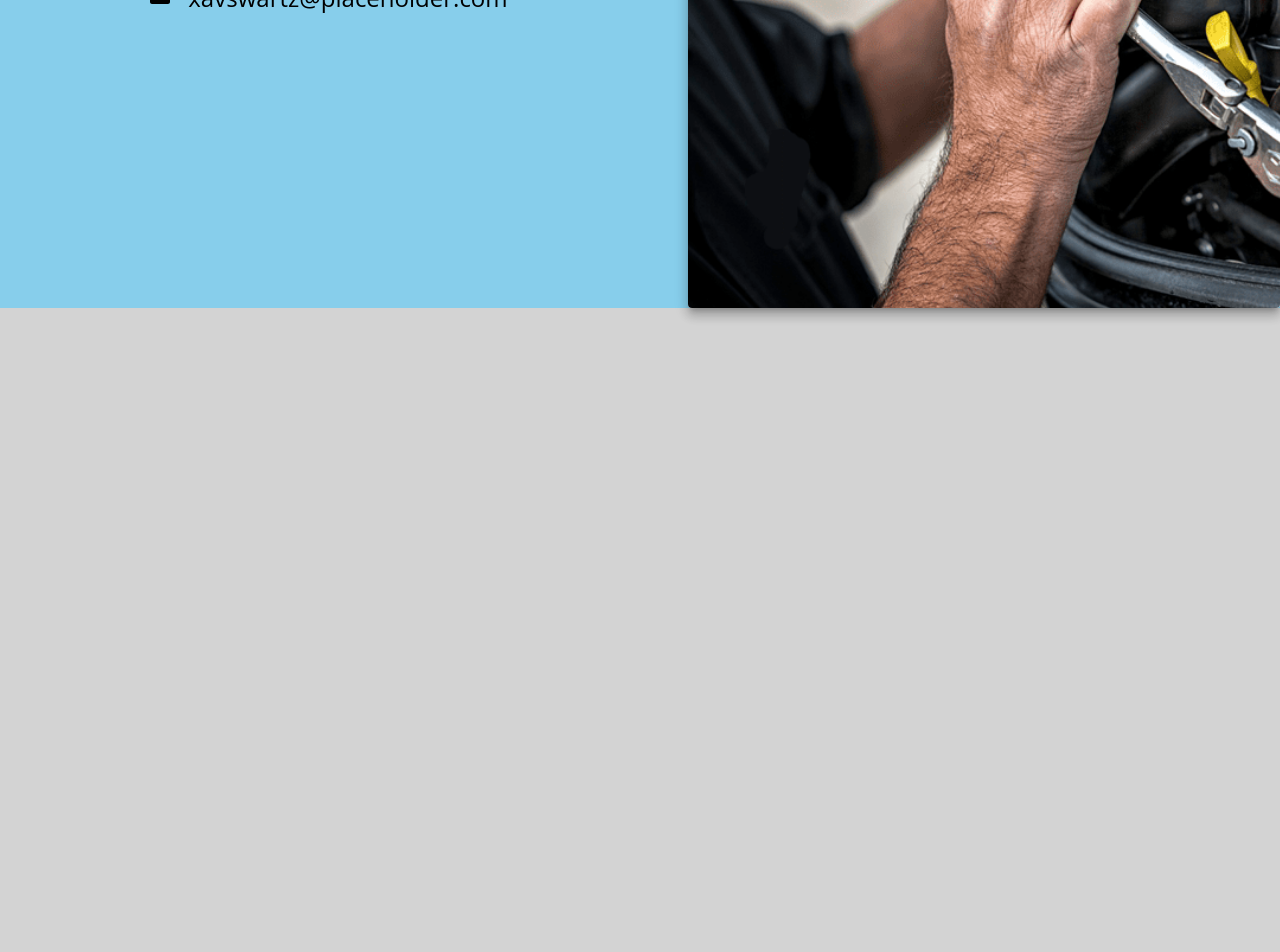
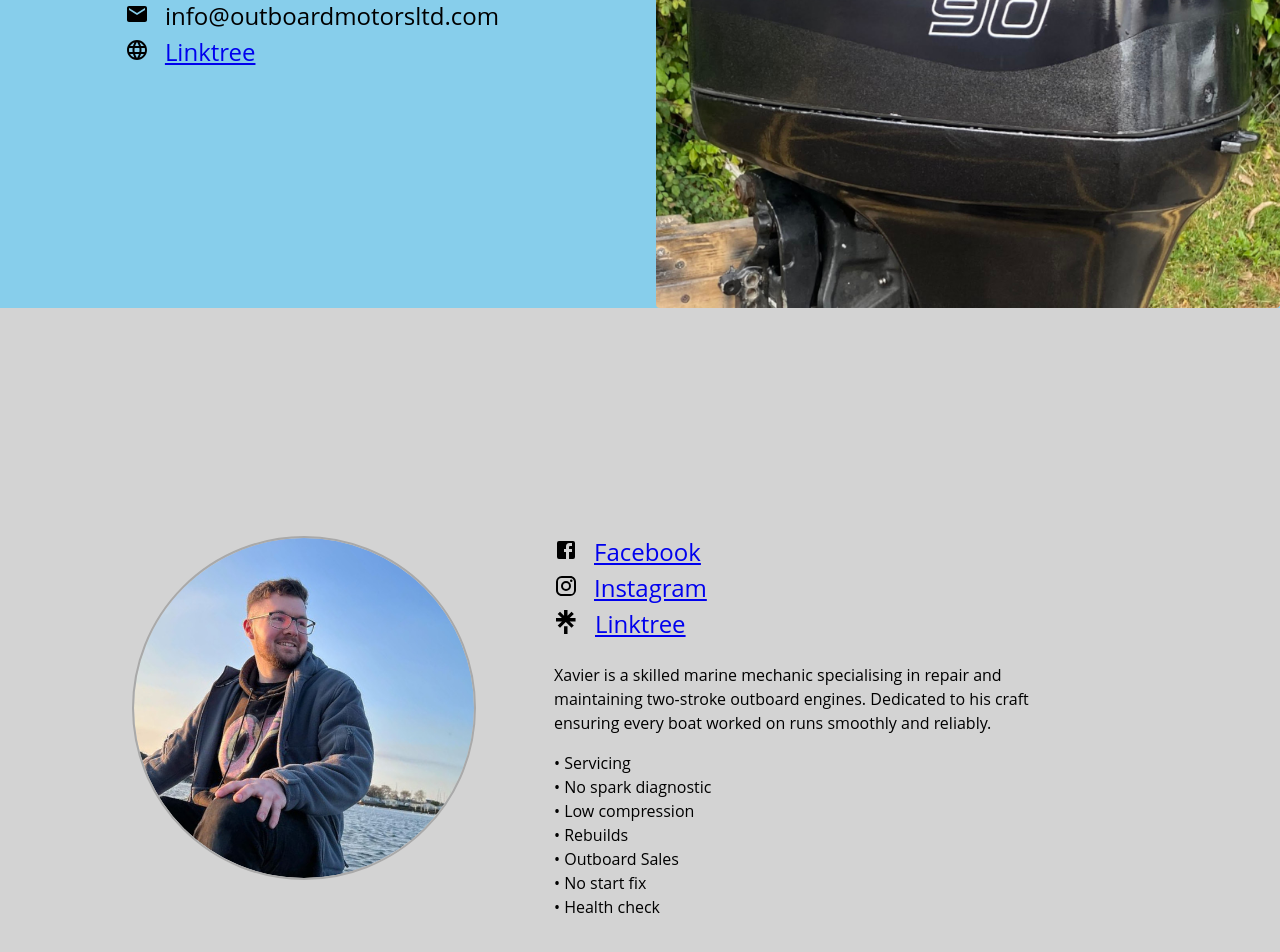
Before and after one commit to JavaRip/OutboardMotorsLtd, a React (Vite) app: page / in a window 1280 px wide. Shown: the part 492-1444 px from the top of the page. Built offline with nearby package versions, Linux system fonts and the light colour scheme.

Commit message:
second page

```diff
--- a/App.jsx
+++ b/App.jsx
@@ -1,9 +1,12 @@
 import { ThemeProvider } from '@emotion/react';
-import { Button, MobileStepper, Paper, Typography, Stack, Card, Box } from '@mui/material';
+import { Typography, Stack, Card, Box } from '@mui/material';
 import { createTheme } from '@mui/material/styles';
 import LocalPhoneIcon from '@mui/icons-material/LocalPhone';
 import EmailIcon from '@mui/icons-material/Email';
 import StarRateIcon from '@mui/icons-material/StarRate';
+import LanguageIcon from '@mui/icons-material/Language';
+import FacebookIcon from '@mui/icons-material/Facebook';
+import InstagramIcon from '@mui/icons-material/Instagram';
 import { useState, useEffect, useRef } from 'react';
 import { Star } from '@mui/icons-material';
 
@@ -28,20 +31,10 @@ const theme = createTheme({
             fontWeight: 400,
         }
     }
+
 })
 
 export default function App() {
-    const [activeStep, setActiveStep] = useState(0);
-    const intervalRef = useRef(null); // Using useRef to store the interval ID
-
-    // Clears the interval
-    const clearAutoScroll = () => {
-        if (intervalRef.current) {
-            clearInterval(intervalRef.current);
-            intervalRef.current = null;
-        }
-    };
-
     return (
         <ThemeProvider theme={theme}>
             <Box sx={{ background: 'skyblue', height: '100dvh', width: '100dvw' }}>
@@ -59,10 +52,10 @@ export default function App() {
                                 md: 'row',
                             }
                         }}
-
                     >
                         <Stack
-                            margin={4}
+                            mt={4}
+                            mb={2}
                             alignContent='center'
                             sx={{
                                 width: {
@@ -81,11 +74,10 @@ export default function App() {
                                         width: '100%',
                                         maxWidth: '40rem',
                                         p: 2,
-                                        width: '100%',
                                     }}
                                 >
-                                    <Typography variant='h5' mt={1} textAlign='center'>
-                                        Top rated outboard motor dealer
+                                    <Typography variant='h5' mb={1} mt={1} textAlign='center'>
+                                        Top rated outboard motor deals and repairs
                                     </Typography>
                                     <Stack justifyContent='center' direction='row'>
                                         <StarRateIcon />
@@ -97,25 +89,49 @@ export default function App() {
                                 </Box>
                             </Box>
 
-                            <Box margin='2rem auto'>
-                                <Stack mb={1} gap={2} direction='row'>
+                            <Box margin="0 auto" mt={2}>
+                                <Stack mb={1} gap={2} direction="row">
                                     <LocalPhoneIcon />
-                                    <Typography variant='h3'>
+                                    <Typography
+                                        variant="h3"
+                                        sx={{
+                                            fontSize: { xs: '1.0rem', sm: '1.5rem' }
+                                        }}
+                                    >
                                         (+44) 0712345678
                                     </Typography>
                                 </Stack>
-                                <Stack mb={1} gap={2} direction='row'>
+                                <Stack mb={1} gap={2} direction="row">
                                     <EmailIcon />
-                                    <Typography variant='h3'>
-                                        xavswartz@placeholder.com
+                                    <Typography
+                                        variant="h3"
+                                        sx={{
+                                            fontSize: { xs: '1.0rem', sm: '1.5rem' }
+                                        }}
+                                    >
+                                        info@outboardmotorsltd.com
+                                    </Typography>
+                                </Stack>
+                                <Stack mb={1} gap={2} direction="row">
+                                    <LanguageIcon />
+                                    <Typography
+                                        variant="h3"
+                                        sx={{
+                                            fontSize: { xs: '1.0rem', sm: '1.5rem' }
+                                        }}
+                                    >
+                                        <a href='https://linktr.ee/outboardmotorsltd'>
+                                            Linktree
+                                        </a>
                                     </Typography>
                                 </Stack>
                             </Box>
+
                         </Stack>
 
                         <Card
-                            raised={true}
                             sx={{
+                                boxShadow: 'none',
                                 width: {
                                     xs: '100%',
                                     sm: '100%',
@@ -125,22 +141,171 @@ export default function App() {
                                     sm: '1rem',
                                     md: '4rem',
                                 },
+                                background: 'skyblue',
                                 alignSelf: 'flex-end',
                                 height: '80%',
+                                display: 'flex',
+                                justifyContent: 'center',
+                                alignItems: 'center',
                             }}
-
                         >
-
-                            <img src='/engine.png' alt='placeholder' />
+                            <img src='/outboard_engine.jpg' alt='placeholder' />
 
                         </Card>
                     </Stack>
                 </Box>
             </Box>
-            <Box sx={{ background: 'lightgray', height: '100dvh'}}>
-                <Stack>
-                    <Box></Box>
-                    <Card></Card>
+            <Box sx={{ background: 'lightgray', height: '100dvh' }}>
+                <Stack
+                    direction={{
+                        sm: 'column',
+                        md: 'row',
+                    }}
+                    sx={{
+                        height: '100%',
+                        width: '100%',
+                        justifyContent: 'center',
+                        alignItems: 'center',
+                        gap: 4,
+                    }}
+                    pb={4}
+                >
+                    <Box
+                        outline='2px solid darkgray'
+                        height={340}
+                        minHeight={340}
+                        width={340}
+                        minWidth={340}
+                        borderRadius='100%'
+                        overflow='hidden'
+                        mt={4}
+                        ml={4}
+                        mr={4}
+                        sx={{
+                            display: 'flex',
+                            alignContent: 'center',
+                        }}
+                    >
+
+                        <img src='/xav_in_boat.jpg' alt='placeholder' />
+                    </Box>
+                    <Box
+                        height={340}
+                        width={340}
+                        sx={{
+                            width: '100%',
+                            maxWidth: '40rem',
+                            p: 2,
+                            mt: {
+                                sm: 0,
+                                // md: 20,
+                            }
+                        }}
+                    >
+                        <Stack
+                            justifyContent='flex-start'
+                            width='max-content'
+                            height={125}
+                            sx={{
+                                margin: {
+                                    xs: '0 auto',
+                                    sm: '0 auto',
+                                    md: '0',
+                                }
+                            }}
+                        >
+                            <Stack mb={1} gap={2} direction='row'>
+                                <FacebookIcon />
+                                <Typography
+                                    variant="h3"
+                                    sx={{
+                                        fontSize: '1.5rem',
+                                    }}
+                                >
+                                    <a
+                                        href='https://www.facebook.com/people/Outboard-Motors-Ltd/61560857936537/'
+                                    >Facebook</a>
+                                </Typography>
+                            </Stack>
+                            <Stack mb={1} gap={2} direction="row">
+                                <InstagramIcon />
+                                <Typography
+                                    variant="h3"
+                                    sx={{
+                                        fontSize: '1.5rem',
+                                    }}
+                                >
+                                    <a
+                                        href='https://www.instagram.com/outboard_motors_ltd?igsh=dTh1Y3gybG81ZGVl&utm_source=qr'
+                                    >Instagram</a>
+                                </Typography>
+                            </Stack>
+                            <Stack mb={1} gap={2} direction="row">
+                                <svg width={25}>
+                                    <path d="m13.511 5.853 4.005-4.117 2.325 2.381-4.201 4.005h5.909v3.305h-5.937l4.229 4.108-2.325 2.334-5.741-5.769-5.741 5.769-2.325-2.325 4.229-4.108H2V8.122h5.909L3.708 4.117l2.325-2.381 4.005 4.117V0h3.473v5.853zM10.038 16.16h3.473v7.842h-3.473V16.16z"></path>
+                                </svg>
+                                <Typography
+                                    variant="h3"
+                                    sx={{
+                                        fontSize: '1.5rem',
+                                    }}
+                                >
+                                    <a
+                                        href='https://linktr.ee/outboardmotorsltd'
+                                    >Linktree</a>
+                                </Typography>
+                            </Stack>
+                        </Stack>
+
+                        <Box
+                            width={500}
+                            margin='0 auto'
+                            sx={{
+                                margin: {
+                                    sm: '0 auto',
+                                    md: '0',
+                                }
+                            }}
+                        >
+                            <Typography
+                                variant='body1'
+                                margin='0 auto'
+                                mb={2}
+                            >
+                                Xavier is a skilled marine mechanic specialising in repair and
+                                maintaining two-stroke outboard engines. Dedicated to his craft
+                                ensuring every boat worked on runs smoothly and reliably.
+                            </Typography>
+
+                            <Typography variant='body1'>
+                                • Servicing
+                            </Typography>
+
+                            <Typography variant='body1'>
+                                • No spark diagnostic
+                            </Typography>
+
+                            <Typography variant='body1'>
+                                • Low compression
+                            </Typography>
+
+                            <Typography variant='body1'>
+                                • Rebuilds
+                            </Typography>
+
+                            <Typography variant='body1'>
+                                • Outboard Sales
+                            </Typography>
+
+                            <Typography variant='body1'>
+                                • No start fix
+                            </Typography>
+
+                            <Typography variant='body1'>
+                                • Health check
+                            </Typography>
+                        </Box>
+                    </Box>
                 </Stack>
             </Box>
         </ThemeProvider>
```
Also changed, not shown: public/outboard_engine.jpg (added), public/xav_in_boat.jpg (added).
